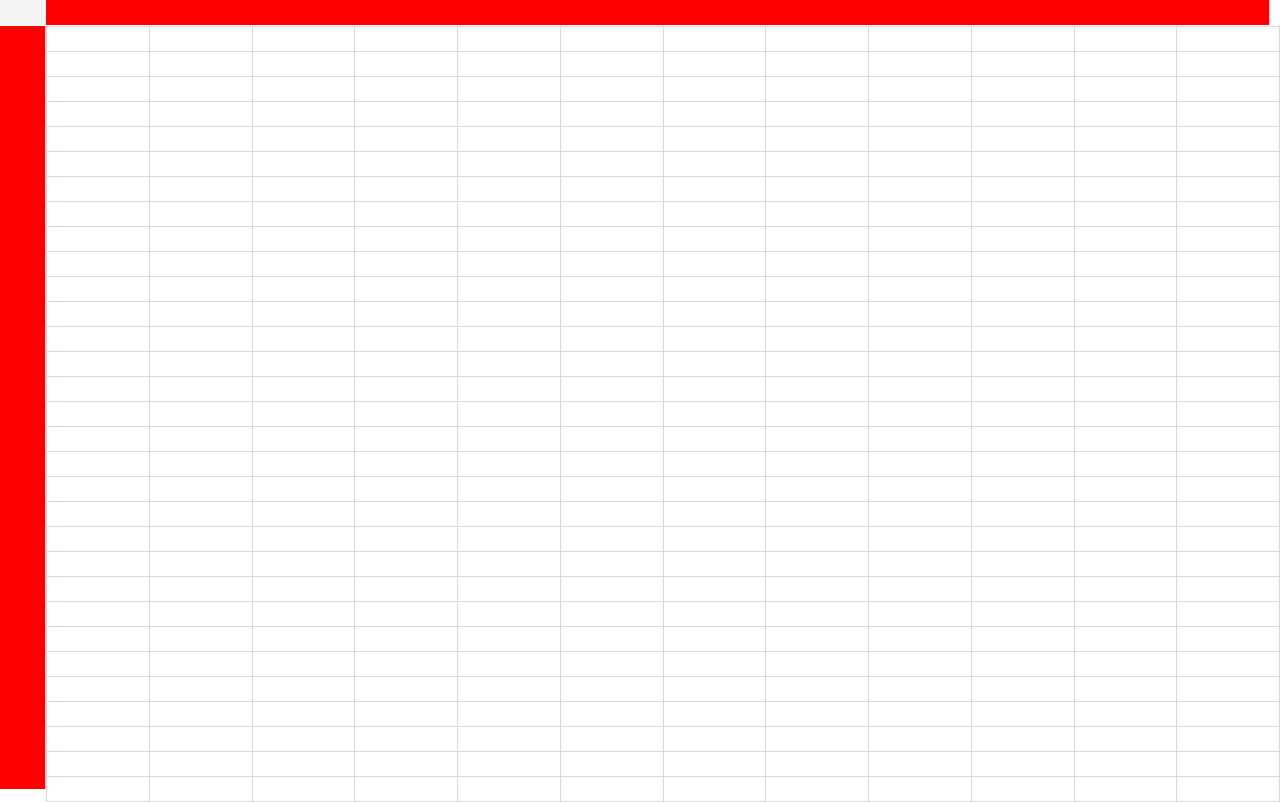
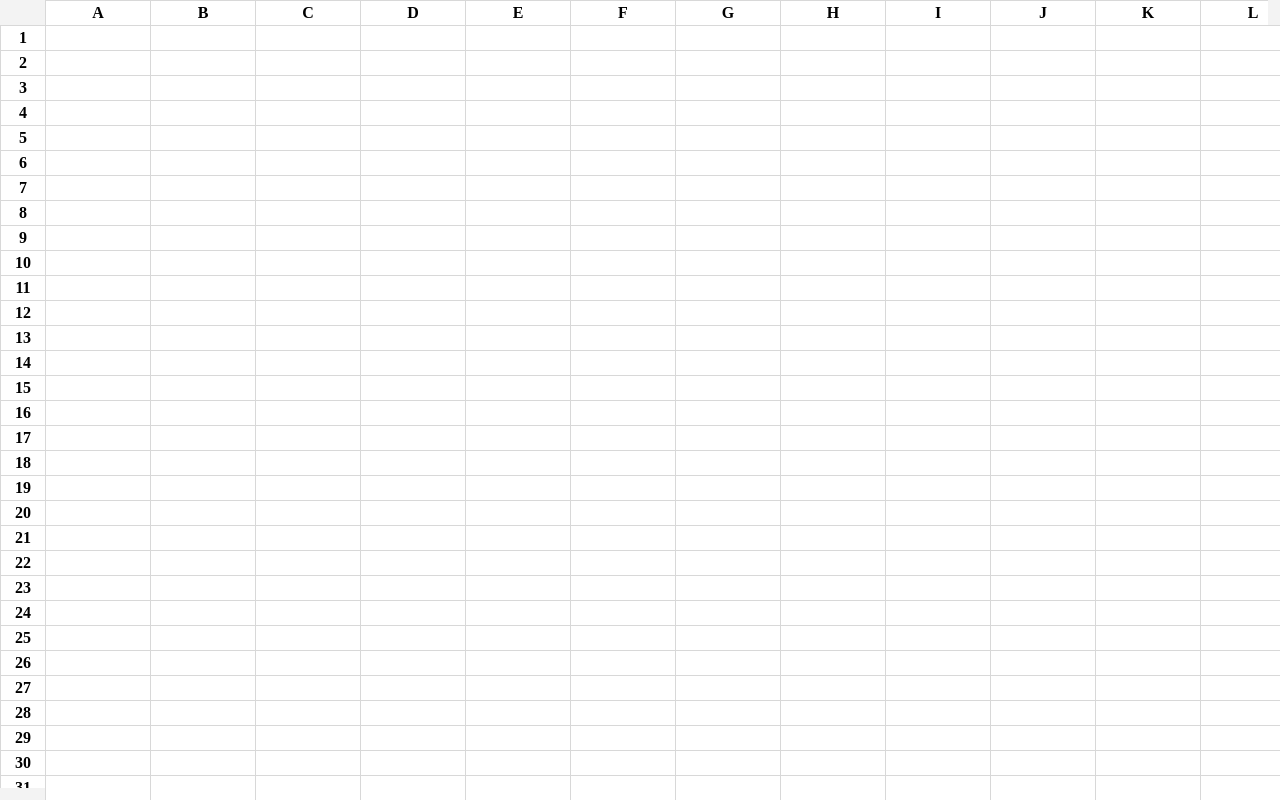
Before and after one commit to tzuhsiulin/TSDatasheet, a website built with webpack: page index.html in a window 1280 px wide. Built offline with nearby package versions, Linux system fonts and the light colour scheme.

Commit message:
setup the header

```diff
--- a/src/display_layer/gridview.js
+++ b/src/display_layer/gridview.js
@@ -18,7 +18,7 @@ export class GridView {
       const items = [];
       for (let j = 0; j < ds.visibleCount.col; j++) {
         const { width: cWidth, height: cHeight } = ds.getCellSize(new Pos(i, j));
-        items.push(elt("td", { style: { width: `${cWidth}px`, height: `${cHeight}px` } }));
+        items.push(elt("td", { style: { minWidth: `${cWidth}px`, height: `${cHeight}px` } }));
       }
       trItems.push(elt("tr", null, items));
     }
@@ -28,8 +28,8 @@ export class GridView {
       style: {
         width, height,
         position: "absolute",
-        top: `${cellHeight + 1}px`,
-        left: `${rowHeaderWidth + 1}px`,
+        top: `${cellHeight}px`,
+        left: `${rowHeaderWidth}px`,
       },
     }, table);
     this.displayView.wrapper.appendChild(gridview);
--- a/src/display_layer/header.js
+++ b/src/display_layer/header.js
@@ -8,78 +8,66 @@ export class Header {
   constructor(displayView) {
     this.ds = displayView.ds;
     this.displayView = displayView;
-    this.rowHeader = this.createRowHeader();
-    this.colHeader = this.createColHeader();
+    this.createContainer();
+    this.setColHeaderItem();
+    this.setRowHeaderItem();
   }
 
-  createRowHeader() {
-    // const items = [];
-    // for (let i = 1; i <= this.context.options.rowCount; i++) {
-    //   items.push(elt("th", {
-    //     style: {
-    //       width: `${this.context.options.rowHeaderSize[i - 1]}px`,
-    //     },
-    //   }, numToAlphabet(i)));
-    // }
+  createContainer() {
+    const { rowHeaderWidth, cellHeight } = this.ds.options;
+    const colHeader = elt("tr");
+    this.displayView.wrapper.appendChild(elt("table", {
+      class: `${prefix}-col`,
+      style: {
+        position: "absolute",
+        top: "0px",
+        left: `${rowHeaderWidth}px`,
+        height: `${cellHeight}px`,
+      },
+    }, colHeader));
+    this.colHeader = colHeader;
 
-    // const blankWidth = this.context.gridview.rowScrollbarWidth;
-    // if (blankWidth > 0) {
-    //   items.push(elt("th", {
-    //     style: {
-    //       width: `${blankWidth}px`,
-    //     },
-    //   }));
-    // }
-    const { rowHeaderWidth, cellHeight } = this.ds.options;
-    const { width } = this.ds.gridviewSize;
-    const rowHeader = elt("div", {
+    const rowHeader = elt("table", {
       class: `${prefix}-row`,
       style: {
         position: "absolute",
-        top: "0px",
-        left: `${rowHeaderWidth + 1}px`,
-        backgroundColor: "red",
-        width: `${width}px`,
-        height: `${cellHeight}px`,
+        top: `${cellHeight}px`,
+        left: "0px",
+        width: `${rowHeaderWidth}px`,
       },
     });
     this.displayView.wrapper.appendChild(rowHeader);
-    return rowHeader;
+    this.rowHeader = rowHeader;
   }
 
-  createColHeader() {
-    // const items = [];
-    // for (let i = 1; i <= this.context.options.colCount; i++) {
-    //   items.push(elt("tr", null, elt("th", null, i.toString())));
-    // }
+  setColHeaderItem() {
+    const { col: colCount } = this.ds.visibleCount;
+    for (let i = 1; i <= colCount; i++) {
+      const { width, height } = this.ds.getCellSize(i);
+      const item = elt("th", {
+        class: "col-header-item",
+        style: {
+          minWidth: `${width}px`,
+          height: `${height}px`,
+        },
+      }, numToAlphabet(i + this.ds.currPos.x));
+      this.colHeader.appendChild(item);
+    }
+  }
 
-    // const blankHeight = this.context.gridview.colScrollbarHeight;
-    // if (blankHeight > 0) {
-    //   items.push(elt("tr", null, elt("th", {
-    //     style: {
-    //       height: `${blankHeight}px`,
-    //     },
-    //   })));
-    // }
-
-    // const table = elt("table", null, items);
-    // return elt("div", { className: "TSDatasheet-header-col-container" }, table);
-
-    const { rowHeaderWidth, cellHeight } = this.ds.options;
-    const { height } = this.ds.gridviewSize;
-    const rowHeader = elt("div", {
-      class: `${prefix}-row`,
-      style: {
-        position: "absolute",
-        top: `${cellHeight + 1}px`,
-        left: "0px",
-        backgroundColor: "red",
-        width: `${rowHeaderWidth}px`,
-        height: `${height}px`,
-      },
-    });
-    this.displayView.wrapper.appendChild(rowHeader);
-    return rowHeader;
+  setRowHeaderItem() {
+    const { row: rowCount } = this.ds.visibleCount;
+    for (let i = 1; i <= rowCount; i++) {
+      const { height } = this.ds.getCellSize(i);
+      const a = elt("th", {
+        class: "row-header-item",
+        style: {
+          minWidth: `${this.ds.options.rowHeaderWidth}px`,
+          height: `${height}px`,
+        },
+      }, (i + this.ds.currPos.y).toString());
+      this.rowHeader.appendChild(elt("tr", null, a));
+    }
   }
 
 }
--- a/src/display_layer/index.js
+++ b/src/display_layer/index.js
@@ -22,15 +22,37 @@ export class DisplayView {
   }
 
   createBlankView() {
-    const { rowHeaderWidth, cellHeight } = this.ds.options;
-    const blank = elt("div", {
+    const { rowHeaderWidth, cellHeight, scrollbarSize } = this.ds.options;
+    // The upper left
+    this.wrapper.appendChild(elt("div", {
       class: "blank",
       style: {
         width: `${rowHeaderWidth}px`,
         height: `${cellHeight}px`,
       },
-    });
-    this.wrapper.appendChild(blank);
+    }));
+    // The upper right
+    this.wrapper.appendChild(elt("div", {
+      class: "blank",
+      style: {
+        width: `${scrollbarSize}px`,
+        height: `${cellHeight}px`,
+        position: "absolute",
+        top: "0px",
+        right: "0px",
+      },
+    }));
+    // The lowwer left
+    this.wrapper.appendChild(elt("div", {
+      class: "blank",
+      style: {
+        width: `${rowHeaderWidth}px`,
+        height: `${scrollbarSize}px`,
+        position: "absolute",
+        bottom: "0px",
+        left: "0px",
+      },
+    }));
   }
 
 }
--- a/src/styles/main.css
+++ b/src/styles/main.css
@@ -1,4 +1,4 @@
-body {
+html, body {
   padding: 0;
   margin: 0;
   overflow: hidden;
@@ -7,26 +7,37 @@ body {
 }
 
 .TSDatasheet {
-  width: 100%;
+  width: inherit;
+  height: inherit;
   position: relative;
+}
+
+.TSDatasheet-display-layer {
+  width: inherit;
+  height: inherit;
 }
 
 .TSDatasheet-display-layer .blank {
   background-color: #F3F3F3;
+  z-index: 2;
 }
 
 .TSDatasheet-gridview {
   overflow: hidden;
 }
 
-.TSDatasheet-gridview table {
+.TSDatasheet-gridview table, .TSDatasheet-header-row, .TSDatasheet-header-col {
   border-collapse: collapse;
   table-layout: fixed;
 }
 
-.TSDatasheet-gridview td {
+.TSDatasheet-gridview td, .row-header-item, .col-header-item {
   border: 1px solid #D8D8D8;
   box-sizing: border-box;
+}
+
+.row-header-item {
+  border-right: 0;
 }
 
 /*.TSDatasheet-blank {
```
